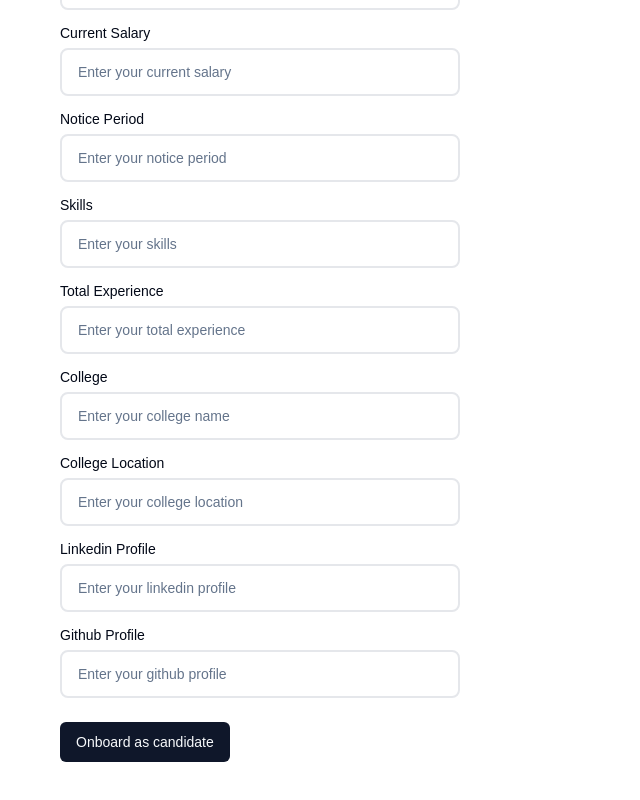
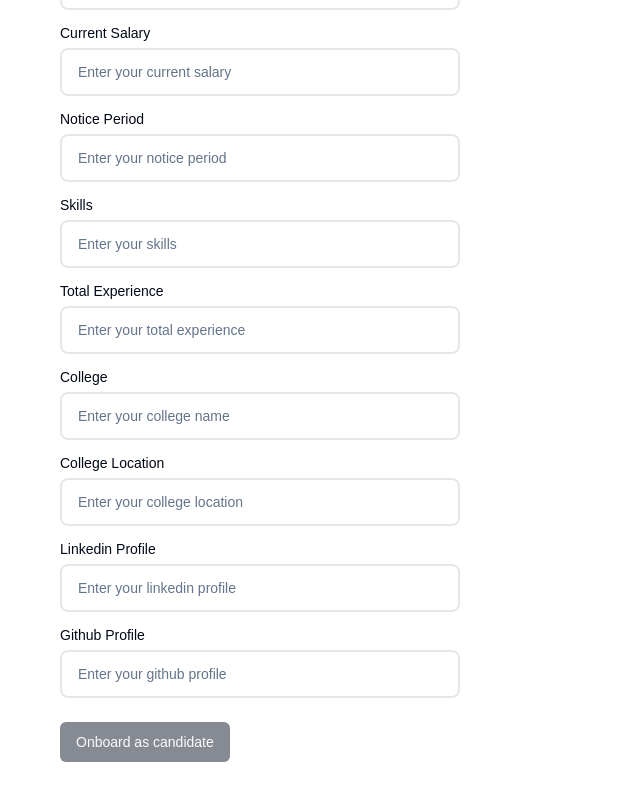
Before and after one commit to devsafix/pathway-jobs, a Next.js app: page /onboard in a window 1280 px wide. Shown: the part 680-1480 px from the top of the page, without its empty margins (0-640 px from the left). Built offline with nearby package versions, Linux system fonts and the light colour scheme; no server answers.

Commit message:
Form validate

```diff
--- a/src/components/common-form/index.js
+++ b/src/components/common-form/index.js
@@ -93,7 +93,7 @@ const CommonForm = ({
       <form action={action} className="w-full">
         {formControls.map((control) => renderInputByComponentType(control))}
         <div className="mt-6 w-full">
-          <Button type={btnType || "submit"} disable={isBtnDisabled}>
+          <Button type={btnType || "submit"} disabled={isBtnDisabled} className="disabled:opacity-50 disabled:cursor-not-allowed">
             {" "}
             {buttonText}{" "}
           </Button>
--- a/src/components/on-board/index.js
+++ b/src/components/on-board/index.js
@@ -19,11 +19,16 @@ const OnBoard = () => {
     initialCandidateFormData
   );
 
-  console.log("candidateFormData", candidateFormData );
-
-
   const handleTabChange = (value) => {
     setCurrentTab(value);
+  };
+
+  const handleRecruiterFormValid = () => {
+    return Object.values(recruiterFormData).every((value) => value !== "");
+  };
+
+  const handleCandidateFormValid = () => {
+    return Object.values(candidateFormData).every((value) => value !== "");
   };
 
   return (
@@ -43,6 +48,7 @@ const OnBoard = () => {
             buttonText={"Onboard as candidate"}
             formData={candidateFormData}
             setFormData={setCandidateFormData}
+            isBtnDisabled={!handleCandidateFormValid()}
           />
         </TabsContent>
         <TabsContent value="recruiter" className="mt-4">
@@ -51,6 +57,7 @@ const OnBoard = () => {
             buttonText={"Onboard as recruiter"}
             formData={recruiterFormData}
             setFormData={setRecruiterFormData}
+            isBtnDisabled={!handleRecruiterFormValid()}
           />
         </TabsContent>
       </Tabs>
```
